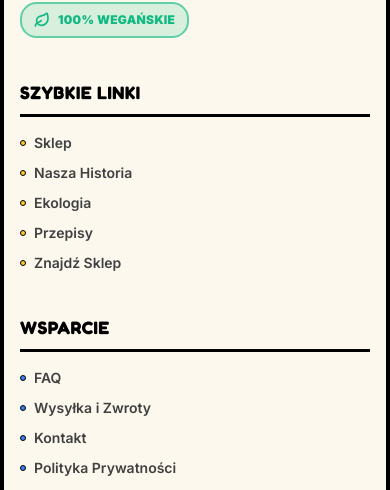
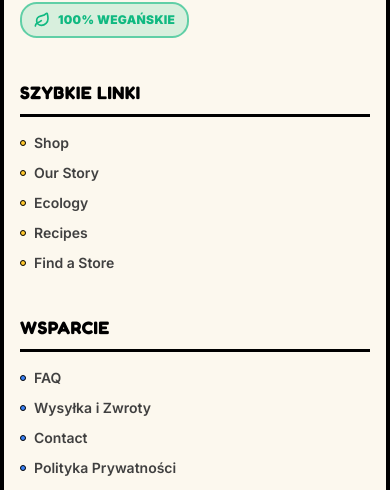
Before and after one commit to ajarek/next-16-ep-33-organic-beverage, a Next.js app: page / in a window 390 px wide. Shown: the part 7053-7543 px from the top of the page. Built offline with nearby package versions, Linux system fonts and the light colour scheme; no server answers.

Commit message:
feat: implement core application pages including shop, checkout, cart, and flavor components

```diff
--- a/app/o-nas/page.tsx
+++ b/app/about/page.tsx
@@ -568,7 +568,7 @@ export default function AboutUsPage() {
           {/* CTA 1: Sklep */}
           <button
             id='about-us-cta-shop'
-            onClick={() => router.push("/sklep")}
+            onClick={() => router.push("/shop")}
             className='group relative bg-black neo-border rounded-3xl p-8 md:p-10 shadow-[6px_6px_0px_0px_#FFC72C] hover:shadow-[10px_10px_0px_0px_#FFC72C] hover:-translate-x-1 hover:-translate-y-1 active:translate-x-1 active:translate-y-1 active:shadow-[3px_3px_0px_0px_#FFC72C] transition-all duration-300 text-left overflow-hidden cursor-pointer'
           >
             <StarDoodle className='absolute -top-4 -right-4 w-28 h-28 text-oat-yellow/10 pointer-events-none' />
@@ -589,7 +589,7 @@ export default function AboutUsPage() {
           {/* CTA 2: Kontakt */}
           <button
             id='about-us-cta-contact'
-            onClick={() => router.push("/kontakt")}
+            onClick={() => router.push("/contact")}
             className='group relative bg-oat-yellow neo-border rounded-3xl p-8 md:p-10 shadow-[6px_6px_0px_#000] hover:shadow-[10px_10px_0px_#000] hover:-translate-x-1 hover:-translate-y-1 active:translate-x-1 active:translate-y-1 active:shadow-[3px_3px_0px_#000] transition-all duration-300 text-left overflow-hidden cursor-pointer'
           >
             <StarDoodle className='absolute -top-4 -right-4 w-28 h-28 text-black/5 pointer-events-none' />
--- a/app/koszyk/kasa/page.tsx
+++ b/app/cart/checkout/page.tsx
@@ -21,7 +21,7 @@ const CheckoutPage = () => {
           Finalizacja zamówienia
         </h1>
 
-        <Link href="/koszyk" className="flex items-center gap-2 font-bold text-muted-foreground hover:text-black transition-colors group">
+        <Link href="/cart" className="flex items-center gap-2 font-bold text-muted-foreground hover:text-black transition-colors group">
           <ArrowLeft className="w-4 h-4 group-hover:-translate-x-1 transition-transform" />
           Powrót do koszyka
         </Link>
@@ -36,7 +36,7 @@ const CheckoutPage = () => {
           <p className="text-muted-foreground text-lg font-medium mb-10 max-w-md">
             Dodaj napoje do koszyka, aby przejść do kasy. Nasze roślinne przysmaki czekają!
           </p>
-          <Link href="/sklep" className="neo-btn-blue px-10 py-4 text-xl uppercase tracking-wider flex items-center gap-3">
+          <Link href="/shop" className="neo-btn-blue px-10 py-4 text-xl uppercase tracking-wider flex items-center gap-3">
             Przejdź do sklep
           </Link>
         </div>
--- a/app/koszyk/page.tsx
+++ b/app/cart/page.tsx
@@ -38,7 +38,7 @@ const CartPage = () => {
                 </h1>
 
                 {items.length > 0 && (
-                    <Link href="/sklep" className="flex items-center gap-2 font-bold text-muted-foreground hover:text-black transition-colors group">
+                    <Link href="/shop" className="flex items-center gap-2 font-bold text-muted-foreground hover:text-black transition-colors group">
                         <ArrowLeft className="w-4 h-4 group-hover:-translate-x-1 transition-transform" />
                         Kontynuuj zakupy
                     </Link>
@@ -56,7 +56,7 @@ const CartPage = () => {
 
                     {/* Summary */}
                     <div className="lg:col-span-1">
-                        <CartSummary checkoutHref="/koszyk/kasa" />
+                        <CartSummary checkoutHref="/cart/checkout" />
                     </div>
                 </div>
             ) : (
@@ -70,7 +70,7 @@ const CartPage = () => {
                         Wygląda na to, że nie dodałeś jeszcze żadnego napoju.
                         Nasze roślinne baristy czekają na Ciebie!
                     </p>
-                    <Link href="/sklep" className="neo-btn-blue px-10 py-4 text-xl uppercase tracking-wider flex items-center gap-3">
+                    <Link href="/shop" className="neo-btn-blue px-10 py-4 text-xl uppercase tracking-wider flex items-center gap-3">
                         <ShoppingCart className="w-6 h-6" />
                         Przejdź do sklepu
                     </Link>
--- a/app/ekologia/page.tsx
+++ b/app/ecology/page.tsx
@@ -26,14 +26,14 @@ export default function EcologyPage() {
 
             <div className="flex flex-wrap gap-4">
               <Link
-                href="/sklep"
+                href="/shop"
                 className="neo-btn bg-oat-yellow text-black rounded-xl px-7 py-4 font-black inline-flex items-center gap-2 hover:bg-[#f8c308]"
               >
                 Zobacz kolekcję
                 <ArrowRight className="size-4 stroke-3" />
               </Link>
               <Link
-                href="/o-nas"
+                href="/about"
                 className="neo-btn bg-white text-black rounded-xl px-7 py-4 font-black inline-flex items-center gap-2 hover:bg-neutral-100"
               >
                 Nasza historia
@@ -157,7 +157,7 @@ export default function EcologyPage() {
                   Chcesz poczuć, jak smakuje odpowiedzialność? Nasze ekologiczne butelki i kartony to zaproszenie do lepszej codzienności.
                 </p>
                 <Link
-                  href="/sklep"
+                  href="/shop"
                   className="neo-btn bg-oat-blue text-white rounded-xl px-6 py-4 font-black inline-flex items-center gap-2 hover:bg-[#2563eb]"
                 >
                   Kup teraz
--- a/components/flavor-explosion.tsx
+++ b/components/flavor-explosion.tsx
@@ -53,7 +53,7 @@ function FlavorCard({
 
   return (
     <div
-      onClick={() => router.push("/sklep")}
+      onClick={() => router.push("/shop")}
       style={{ backgroundColor: bgColor }}
       className='group relative rounded-[32px] border-3 border-black shadow-[6px_6px_0px_#000] p-6 pb-0 flex flex-col justify-between overflow-hidden h-[460px] cursor-pointer transition-all duration-300 hover:-translate-y-2 hover:shadow-[9px_9px_0px_#000]'
     >
--- a/components/footer.tsx
+++ b/components/footer.tsx
@@ -25,17 +25,17 @@ function SparkleIcon({ className }: { className?: string }) {
 }
 
 const quickLinks = [
-  { label: "Sklep", href: "/sklep" },
-  { label: "Nasza Historia", href: "/o-nas" },
-  { label: "Ekologia", href: "/ekologia" },
-  { label: "Przepisy", href: "/przepisy" },
-  { label: "Znajdź Sklep", href: "/sklepy" },
+  { label: "Shop", href: "/shop" },
+  { label: "Our Story", href: "/about" },
+  { label: "Ecology", href: "/ecology" },
+  { label: "Recipes", href: "/recipes" },
+  { label: "Find a Store", href: "/stores" },
 ];
 
 const supportLinks = [
   { label: "FAQ", href: "/faq" },
   { label: "Wysyłka i Zwroty", href: "/wysylka" },
-  { label: "Kontakt", href: "/kontakt" },
+  { label: "Contact", href: "/contact" },
   { label: "Polityka Prywatności", href: "/prywatnosc" },
   { label: "Regulamin", href: "/regulamin" },
 ];
--- a/components/hero.tsx
+++ b/components/hero.tsx
@@ -62,12 +62,12 @@ export default function Hero() {
 
         {/* PRZYCISKI AKCJI */}
         <div className="mt-10 flex flex-wrap gap-4 items-center w-full sm:w-auto">
-          <button className="w-full sm:w-auto px-8 py-4 neo-btn bg-oat-yellow text-black text-lg font-black rounded-xl flex items-center justify-center gap-2 group cursor-pointer" onClick={() => router.push("/sklep")}>
+          <button className="w-full sm:w-auto px-8 py-4 neo-btn bg-oat-yellow text-black text-lg font-black rounded-xl flex items-center justify-center gap-2 group cursor-pointer" onClick={() => router.push("/shop")}>
             Kup Teraz
             <ArrowRight className="size-5 group-hover:translate-x-1.5 transition-transform stroke-width-3" />
           </button>
 
-          <button className="w-full sm:w-auto px-8 py-4 neo-btn bg-white text-black text-lg font-black rounded-xl flex items-center justify-center gap-2 group cursor-pointer hover:bg-neutral-50" onClick={() => router.push("/przepisy")}>
+          <button className="w-full sm:w-auto px-8 py-4 neo-btn bg-white text-black text-lg font-black rounded-xl flex items-center justify-center gap-2 group cursor-pointer hover:bg-neutral-50" onClick={() => router.push("/recipes")}>
             Poznaj Smaki
             <ArrowRight className="size-5 group-hover:translate-x-1.5 transition-transform stroke-width-3" />
           </button>
--- a/components/navbar.tsx
+++ b/components/navbar.tsx
@@ -25,18 +25,18 @@ export default function Navbar() {
   const handleSearch = (e: React.FormEvent) => {
     e.preventDefault()
     if (searchValue.trim()) {
-      router.push(`/sklep?search=${encodeURIComponent(searchValue.trim())}`)
+      router.push(`/shop?search=${encodeURIComponent(searchValue.trim())}`)
       setIsSearchOpen(false)
       setSearchValue("")
     }
   }
 
   const menuItems = [
-    { label: "Sklep", href: "/sklep" },
-    { label: "O nas", href: "/o-nas" },
-    { label: "Kontakt", href: "/kontakt" },
-    { label: "Przepisy", href: "/przepisy" },
-    { label: "Ekologia", href: "/ekologia" },
+    { label: "Sklep", href: "/shop" },
+    { label: "O Nas", href: "/about" },
+    { label: "Kontakt", href: "/contact" },
+    { label: "Przepisy", href: "/recipes" },
+    { label: "Ekologia", href: "/ecology" },
   ]
 
   return (
@@ -81,7 +81,7 @@ export default function Navbar() {
 
           {/* Przycisk Koszyka */}
           <Link
-            href='/koszyk'
+            href='/cart'
             className='relative w-9 h-9 md:w-10 md:h-10 rounded-lg bg-oat-yellow text-black neo-border neo-shadow-sm hover:neo-shadow hover:-translate-x-1 hover:-translate-y-1 active:translate-x-1 active:translate-y-1 active:neo-shadow-sm transition-all duration-200 flex items-center justify-center cursor-pointer group'
           >
             <ShoppingCart className='size-4 md:size-5 stroke-[2.5]' />
@@ -160,7 +160,7 @@ export default function Navbar() {
                   </p>
                 </div>
                 <Link
-                  href='/sklep'
+                  href='/shop'
                   className='w-full py-3 text-center rounded-xl bg-oat-yellow text-black border-2 border-black shadow-[4px_4px_0px_#000] font-black text-sm block active:translate-x-0.5 active:translate-y-0.5 active:shadow-[2px_2px_0px_#000] transition-all'
                 >
                   KUP TERAZ
--- a/proxy.ts
+++ b/proxy.ts
@@ -1,6 +1,6 @@
 import { clerkMiddleware, createRouteMatcher } from "@clerk/nextjs/server"
 
-const isProtectedRoute = createRouteMatcher(["/koszyk/kasa(.*)"])
+const isProtectedRoute = createRouteMatcher(["/cart/checkout(.*)"])
 
 export default clerkMiddleware(async (auth, req) => {
   if (isProtectedRoute(req)) await auth.protect()
```
Also changed, not shown: app/contact/page.tsx (renamed from app/kontakt/page.tsx), app/recipes/page.tsx (renamed from app/przepisy/page.tsx), app/shop/page.tsx (renamed from app/sklep/page.tsx).
